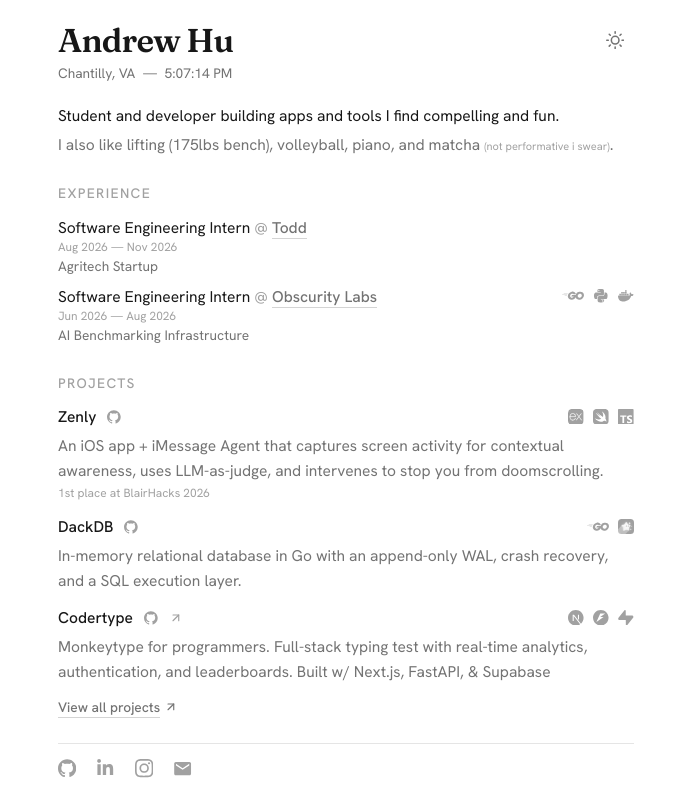
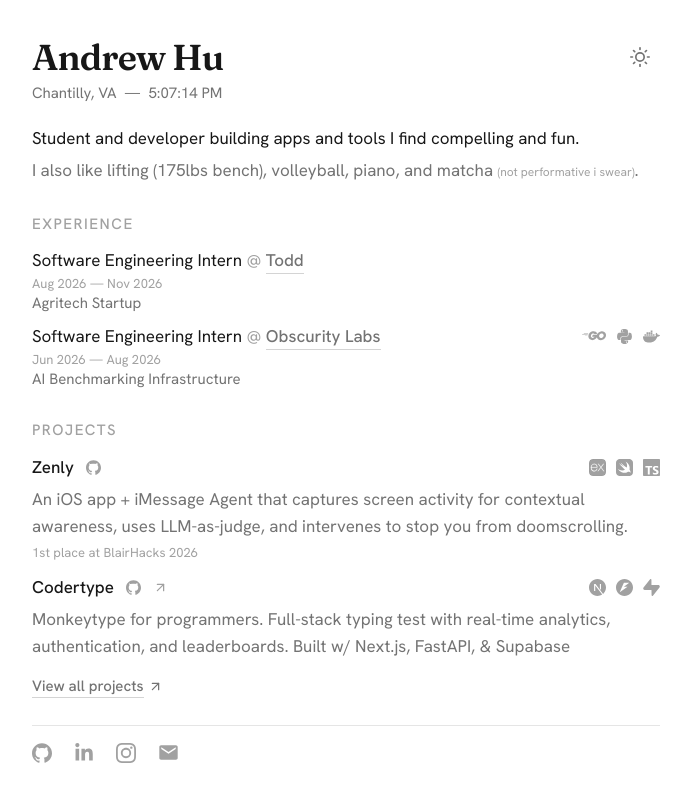
Before and after one commit to andrewdack/personalWebsite, a Next.js app: page / in a window 1280 px wide. Shown: the whole page, without its empty margins (294-985 px from the left). Built offline with nearby package versions, Linux system fonts and the light colour scheme; no server answers.

Commit message:
feat: add featured flag to show only Zenly and Codertype on homepage
The full /projects page still lists every project (DackDB included)
in the original order; the homepage teaser now filters on a new
`featured` flag instead of just slicing the first N entries.

```diff
--- a/app/page.tsx
+++ b/app/page.tsx
@@ -23,6 +23,8 @@ const socialLinks = [
 ];
 
 export default function Home() {
+    const featuredProjects = projects.filter((project) => project.featured);
+
     // Continuous per-line stagger for the page-load entrance
     const cascadeStepMs = 75; // gap between each piece cascading in
     let cascadeStep = 3;
@@ -126,7 +128,10 @@ export default function Home() {
                         />
                     </Link>
                 </h2>
-                <ProjectList limit={3} itemStyles={projects.slice(0, 3).map(() => cascade())} />
+                <ProjectList
+                    items={featuredProjects}
+                    itemStyles={featuredProjects.map(() => cascade())}
+                />
                 <Link
                     href="/projects"
                     className={`animate-fade-in-up group mt-[clamp(0.75rem,1.8vh,1.5rem)] flex w-fit items-center gap-1 text-[15px] font-medium ${linkHover}`}
--- a/components/project-list.tsx
+++ b/components/project-list.tsx
@@ -1,7 +1,7 @@
 import type { CSSProperties } from "react";
 import { FiArrowUpRight } from "react-icons/fi";
 import { SiGithub } from "react-icons/si";
-import { projects } from "@/data/site";
+import { projects, type Project } from "@/data/site";
 import { iconLink } from "@/lib/styles";
 import { TechStack } from "@/components/tech-stack";
 
@@ -13,21 +13,25 @@ import { TechStack } from "@/components/tech-stack";
 // rather than via a counter passed in here — a mutable counter called inside
 // this child would run *after* the parent's remaining inline JSX, throwing the
 // stagger order off. The /projects page is where richer per-project detail
-// (visuals, tech, writeups) will hang off these entries later. Pass `limit`
-// to show only the first N projects — the home page teases the top few and
-// links through to /projects for the full list. Pass `showDates` to render
-// each project's `dates` (same small-gray-text treatment as the Experience
-// dates) — the home page teaser omits them to stay compact; /projects shows them.
+// (visuals, tech, writeups) will hang off these entries later. Pass `items`
+// to render an explicit subset (e.g. the home page's featured picks) instead
+// of the full `projects` list, and `limit` to additionally cap how many of
+// those are shown. Pass `showDates` to render each project's `dates` (same
+// small-gray-text treatment as the Experience dates) — the home page teaser
+// omits them to stay compact; /projects shows them.
 export function ProjectList({
+    items,
     itemStyles,
     limit,
     showDates,
 }: {
+    items?: Project[];
     itemStyles?: CSSProperties[];
     limit?: number;
     showDates?: boolean;
 }) {
-    const shown = limit === undefined ? projects : projects.slice(0, limit);
+    const source = items ?? projects;
+    const shown = limit === undefined ? source : source.slice(0, limit);
     return (
         <ul className="mt-[clamp(0.5rem,1.6vh,1.125rem)] space-y-[clamp(0.5rem,1.6vh,1.625rem)]">
             {shown.map((project, i) => (
--- a/data/site.ts
+++ b/data/site.ts
@@ -60,6 +60,7 @@ export type Project = {
     link?: string; // live site link, omit to hide the icon
     tech?: TechKey[]; // stack shown as icons under the title; keys from lib/tech.ts
     dates?: string; // e.g. "Jun 2025 — Present", omit to hide; shown on /projects only
+    featured?: boolean; // shown in the home page's teaser list; /projects always shows everything
 };
 
 export const projects: Project[] = [
@@ -71,6 +72,7 @@ export const projects: Project[] = [
         github: "https://github.com/andrewdack/zenly",
         tech: ["express", "swift", "typescript"],
         dates: "Jun 2026",
+        featured: true,
     },
     {
         title: "DackDB",
@@ -88,6 +90,7 @@ export const projects: Project[] = [
         github: "https://github.com/andrewdack/codertype",
         tech: ["nextjs", "fastapi", "supabase"],
         dates: "Mar 2026 — May 2026",
+        featured: true,
     },
     {
         title: "ReliefChain",
```
